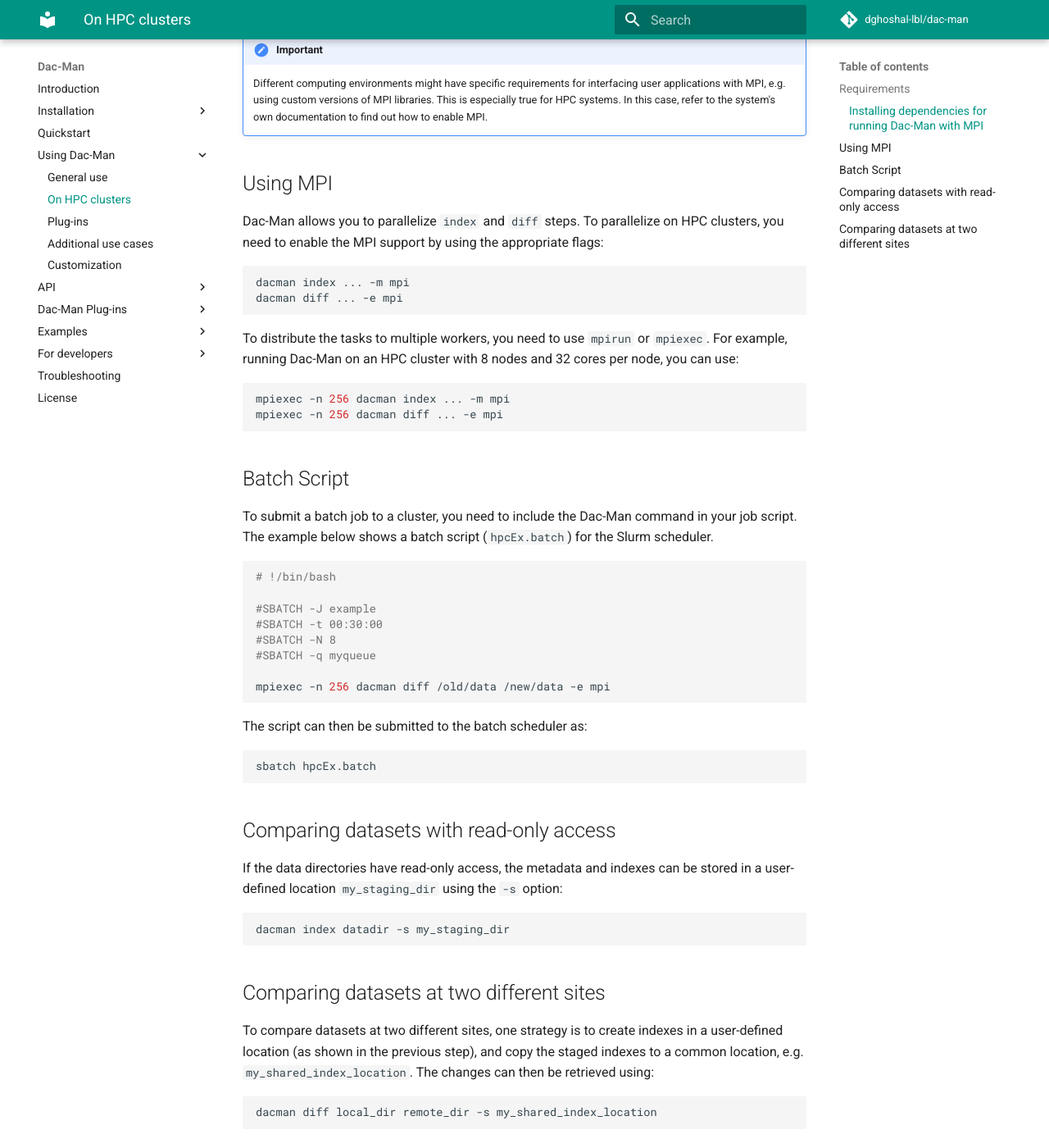
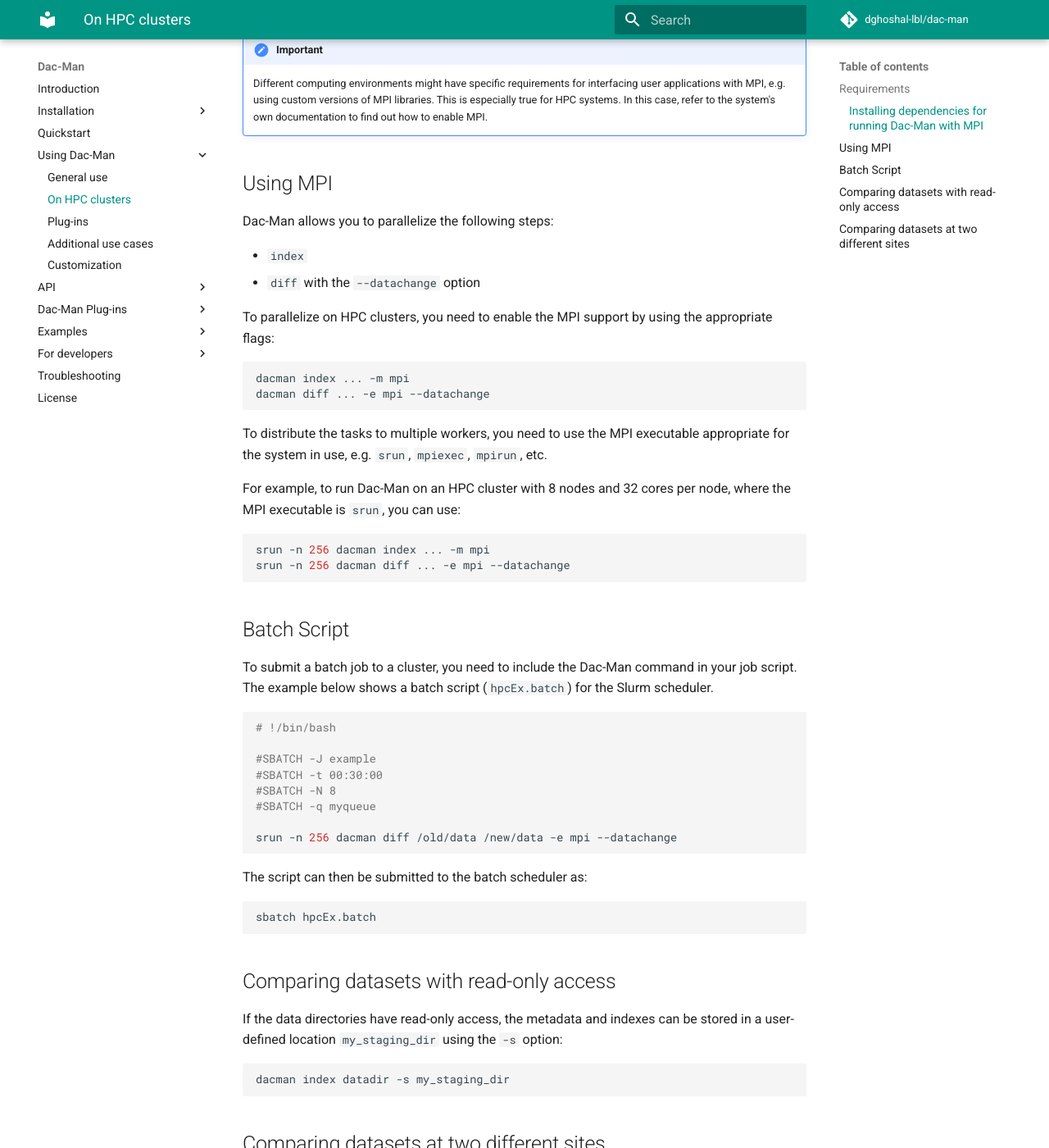
Before and after one commit to deduce-dev/dac-man, an MkDocs documentation site: the page built from docs/use/hpc.md, in a window 1280 px wide and 1400 px high, scrolled down 487 px. Shown: the whole window at 82% size. Built offline with MkDocs 1.6.1 and Material for MkDocs 9.7.7, drawn with Linux system fonts in a browser that asks for light colours; comment, search, counter and statistics services are not loaded.

Commit message:
Update steps for HPC

````diff
--- a/docs/use/hpc.md
+++ b/docs/use/hpc.md
@@ -22,22 +22,30 @@
 
 ## Using MPI
 
-Dac-Man allows you to parallelize `index` and `diff` steps.
+Dac-Man allows you to parallelize the following steps:
+
+- `index`
+- `diff` with the `--datachange` option
+
 To parallelize on HPC clusters, you need to enable the MPI support
 by using the appropriate flags:
 
 ```sh
 dacman index ... -m mpi
-dacman diff ... -e mpi
+dacman diff ... -e mpi --datachange
 ```
 
-To distribute the tasks to multiple workers, you need to use `mpirun` or `mpiexec`.
-For example, running Dac-Man on an HPC cluster with 8 nodes and 32 cores per node,
+To distribute the tasks to multiple workers,
+you need to use the MPI executable appropriate for the system in use,
+e.g. `srun`, `mpiexec`, `mpirun`, etc.
+
+For example, to run Dac-Man on an HPC cluster with 8 nodes and 32 cores per node,
+where the MPI executable is `srun`,
 you can use:
 
 ```sh
-mpiexec -n 256 dacman index ... -m mpi
-mpiexec -n 256 dacman diff ... -e mpi
+srun -n 256 dacman index ... -m mpi
+srun -n 256 dacman diff ... -e mpi --datachange
 ```
 
 ## Batch Script
@@ -54,7 +62,7 @@
 #SBATCH -N 8
 #SBATCH -q myqueue
 
-mpiexec -n 256 dacman diff /old/data /new/data -e mpi
+srun -n 256 dacman diff /old/data /new/data -e mpi --datachange
 ```
 
 The script can then be submitted to the batch scheduler as:
````
